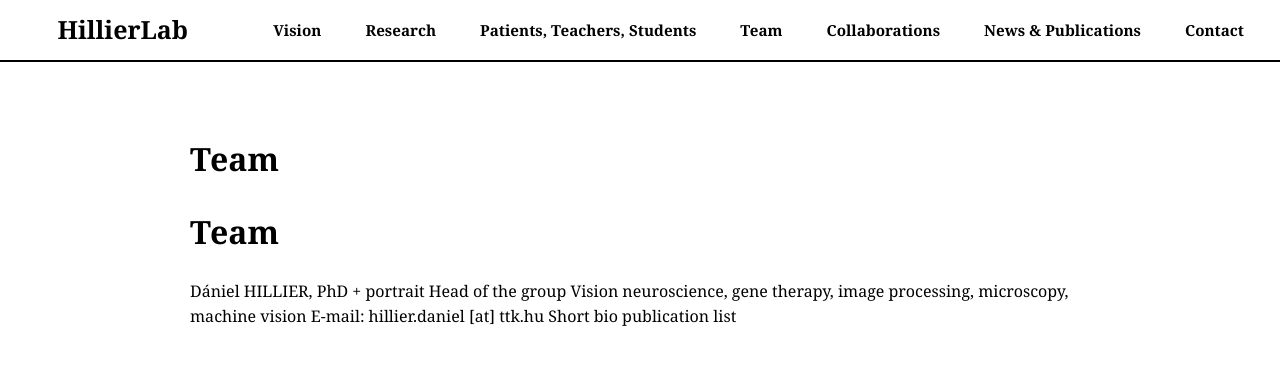
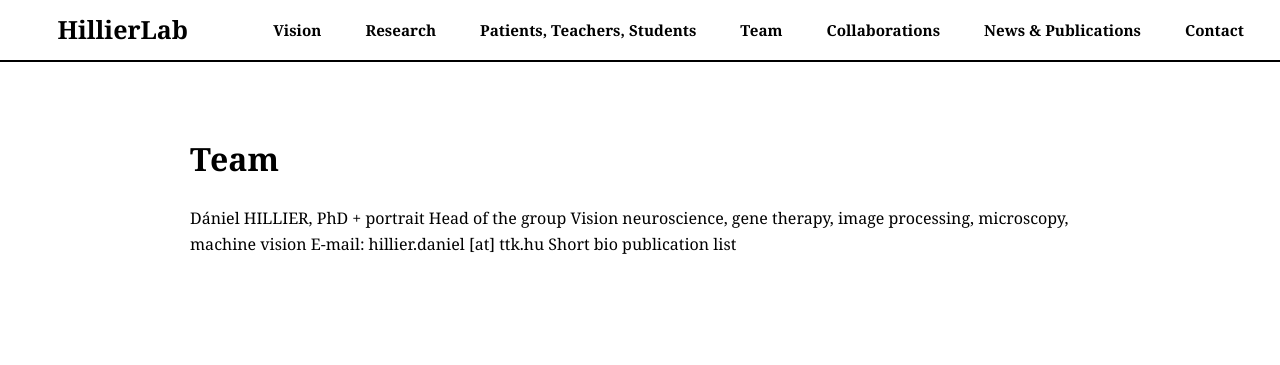
Before and after one commit to dzsano/rottenbillerdavid.github.io, a Jekyll site: the page built from team.md, in a window 1280 px wide. Shown: the top 365 px of the page. Built offline with Jekyll 4.4.1, drawn with Linux system fonts in a browser that asks for light colours.

Commit message:
Update team.md

```diff
--- a/team.md
+++ b/team.md
@@ -2,7 +2,6 @@
 layout: page
 title: Team
 ---
-<h1>Team</h1>
 <p>Dániel HILLIER, PhD + portrait
 Head of the group
 Vision neuroscience, gene therapy, image processing, microscopy, machine vision
```
